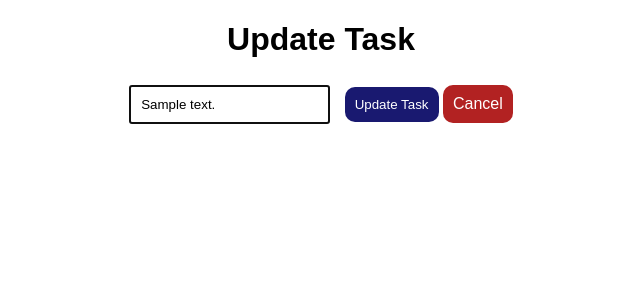
After one commit to milad-2003/task_master, a Flask app: page /update/1 in a window 1280 px wide. The commit adds this page. Shown: the top 300 px of the page, without its empty margins (319-959 px from the left). Run offline with Flask 3, Linux system fonts and the light colour scheme; tables that the repository leaves empty hold one stand-in row (values such as "Sample post").

Commit message:
Setting up the update function

```diff
--- a/app.py
+++ b/app.py
@@ -48,5 +48,23 @@ def delete(id):
         return 'There was an issue deleting this task!'
 
 
+@app.route('/update/<int:id>', methods=['POST', 'GET'])
+def update(id):
+    task = Todo.query.get_or_404(id)
+
+    if request.method == 'POST':
+        task.content = request.form['content']
+
+        try:
+            db.session.commit()
+            return redirect('/')
+
+        except:
+            return 'There was an issue updating your task!'
+
+    else:
+        return render_template('update.html', task=task)
+
+
 if __name__ == '__main__':
     app.run(debug=True)
--- a/static/css/main.css
+++ b/static/css/main.css
@@ -25,6 +25,8 @@ form {
     display: block;
     border-radius: 10px;
     transition: all 400ms;
+    cursor: pointer;
+    border: none;
 }
 
 .delete {
@@ -51,9 +53,9 @@ form {
 
 .submit:hover {
     background-color: green;
-    cursor: pointer;
 }
 
 .input {
     padding: 10px;
+    margin-right: 10px;
 }
--- a/templates/index.html
+++ b/templates/index.html
@@ -19,7 +19,7 @@
                 <td>{{ task.content }}</td>
                 <td>{{ task.date_created }}</td>
                 <td>
-                    <a href="" class="button update">Update</a>
+                    <a href="/update/{{ task.id }}" class="button update">Update</a>
                     <a href="/delete/{{ task.id }}" class="button delete">Delete</a>
                 </td>
             </tr>
--- /dev/null
+++ b/templates/update.html
@@ -0,0 +1,17 @@
+{% extends "base.html" %}
+
+{% block head %}
+<title>Updating a Task...</title>
+{% endblock %}
+
+{% block body %}
+<div class="content">
+    <h1>Update Task</h1>
+
+    <form action="/update/{{task.id}}" method="post">
+        <input type="text" name="content" id="content" maxlength="255" placeholder="Task Content..." class="input" value="{{task.content}}" autofocus>
+        <input style="display: inline-block;" type="submit" value="Update Task" class="button update">
+        <a href="/" style="display: inline-block;" class="button delete">Cancel</a>
+    </form>
+</div>
+{% endblock %}
```
